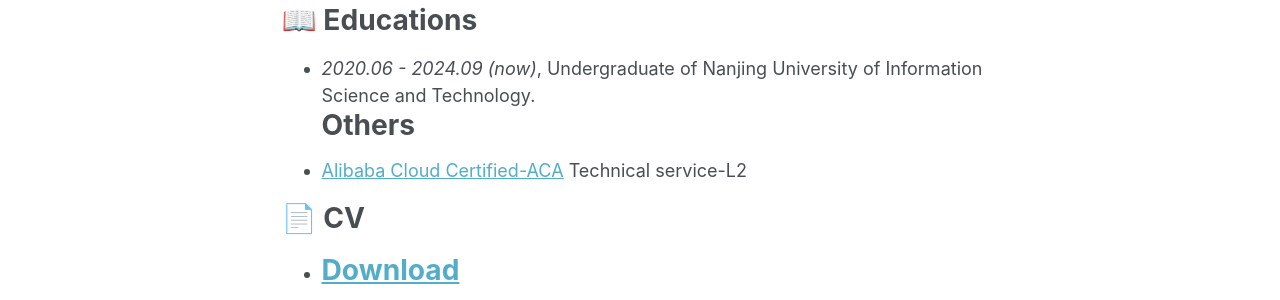
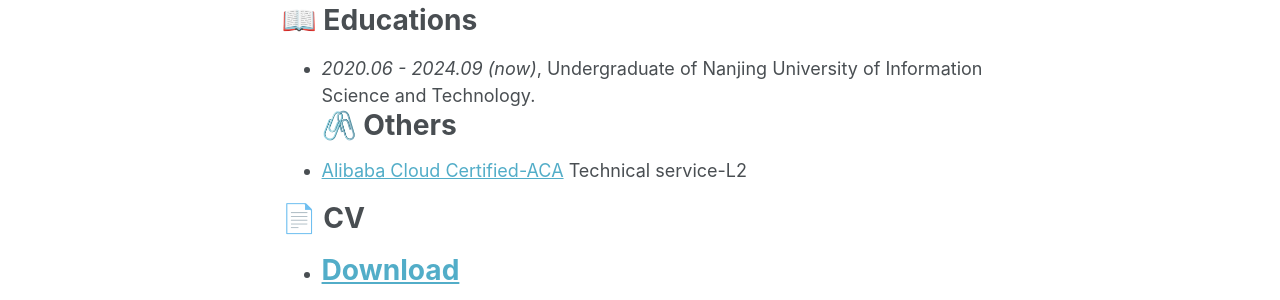
Before and after one commit to Yikumasai/AcadHomepage-Alpha, a Jekyll site: the page built from _pages/about.md, in a window 1280 px wide and 900 px high, scrolled down 519 px. Shown: the part 405-705 px from the top of the window. Built offline with Jekyll 4.4.1, drawn with Linux system fonts in a browser that asks for light colours.

```diff
--- a/_pages/about.md
+++ b/_pages/about.md
@@ -27,7 +27,7 @@ Very interested in lasers and nano-optics.
 
 # 📖 Educations
 - *2020.06 - 2024.09 (now)*, Undergraduate of Nanjing University of Information Science and Technology.
-# Others
+# 🖇️ Others
 - [Alibaba Cloud Certified-ACA](https://lkl-shanghai.oss-cn-shanghai.aliyuncs.com/%E8%AF%81%E4%B9%A6/%E9%98%BF%E9%87%8C%E4%BA%91ACA%E8%AF%81%E4%B9%A6%EF%BC%88%E6%95%B0%E6%8D%AE%E4%B8%AD%E5%BF%83IT%E5%88%9D%E7%BA%A7%E8%BF%90%E7%BB%B4%E5%B7%A5%E7%A8%8B%E5%B8%88%EF%BC%89.png) Technical service-L2
 
 # 📄 CV
```
